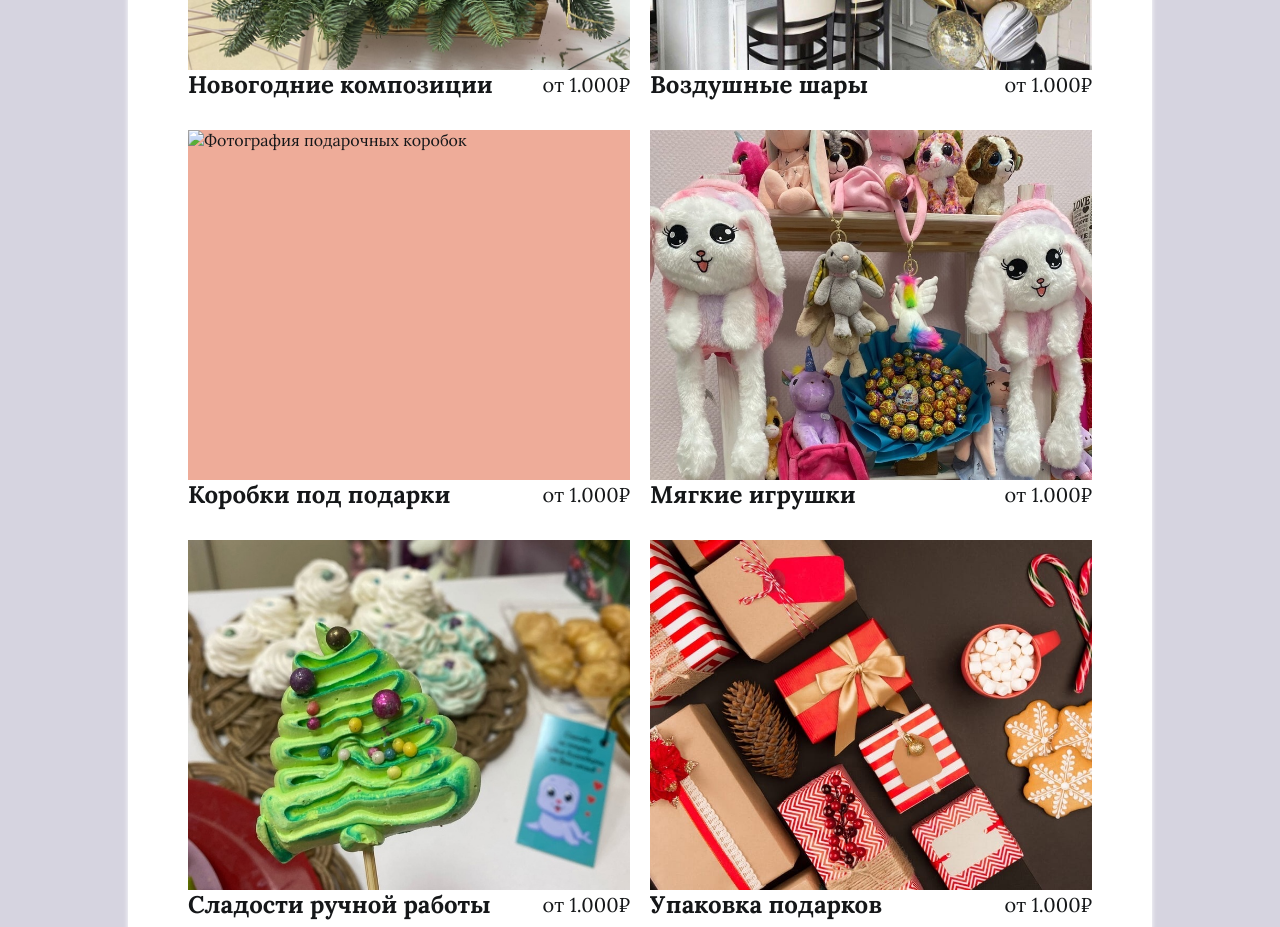
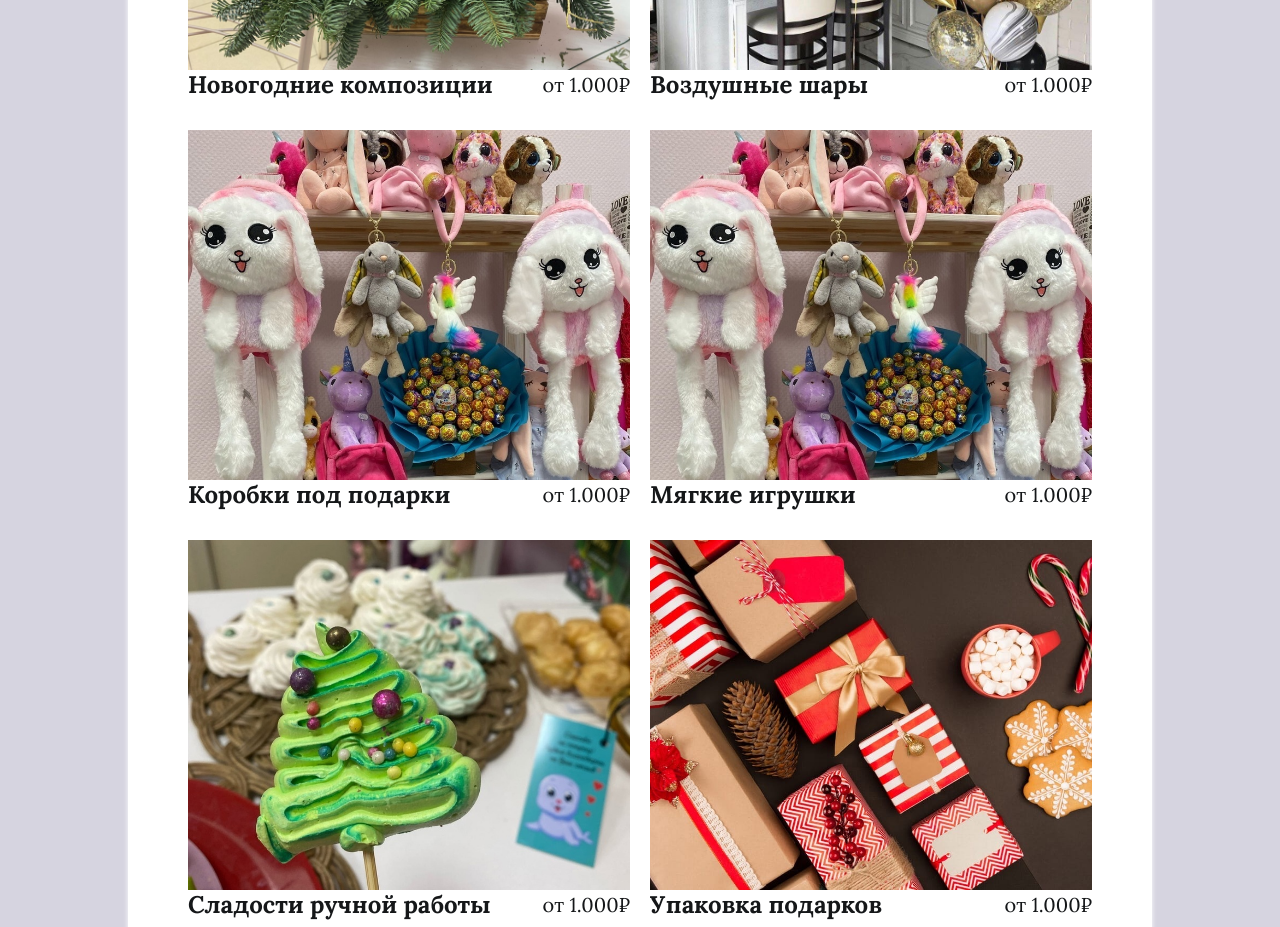
Before and after one commit to roman-j123/web_works, a plain HTML site: page 0_Цветочная мастерская/catalog.html in a window 1280 px wide. Shown: the part 1000-1927 px from the top of the page. Drawn offline with Linux system fonts and the light colour scheme.

Commit message:
fix/Добавил картинку в каталог (тест 2)

```diff
--- a/0_Цветочная мастерская/catalog.html
+++ b/0_Цветочная мастерская/catalog.html
@@ -74,7 +74,7 @@
               <h2 class="product__title">Коробки под подарки</h2>
               <span class="product__price">1.000</span>
             </div>
-            <img src="" alt="Фотография подарочных коробок" class="product__img">
+            <img src="./img/works/catalog_3.jpeg" alt="Фотография подарочных коробок" class="product__img">
           </li>
           <li class="catalog__item product">
             <div class="product__content">
```
